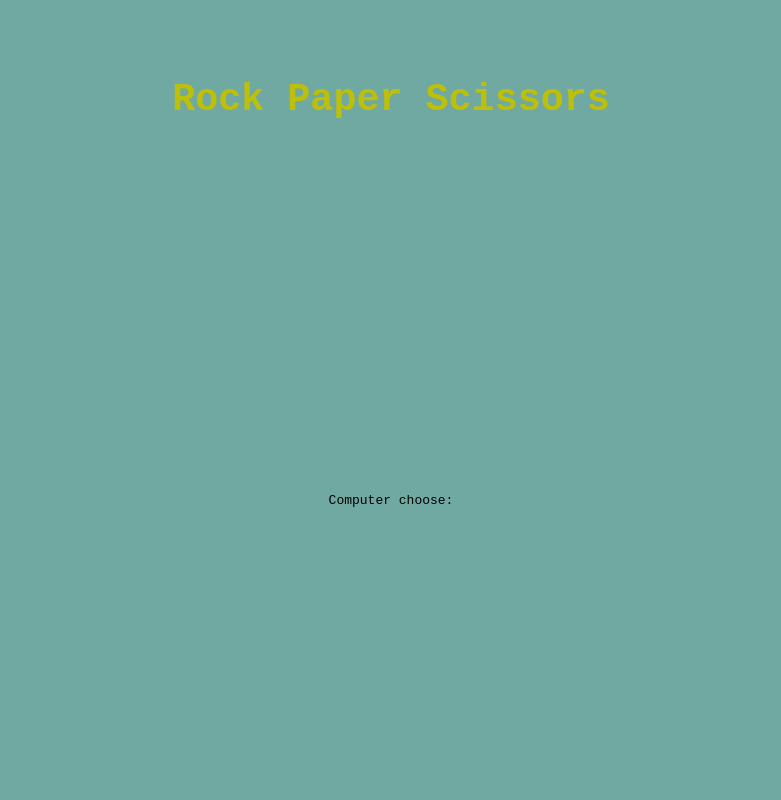
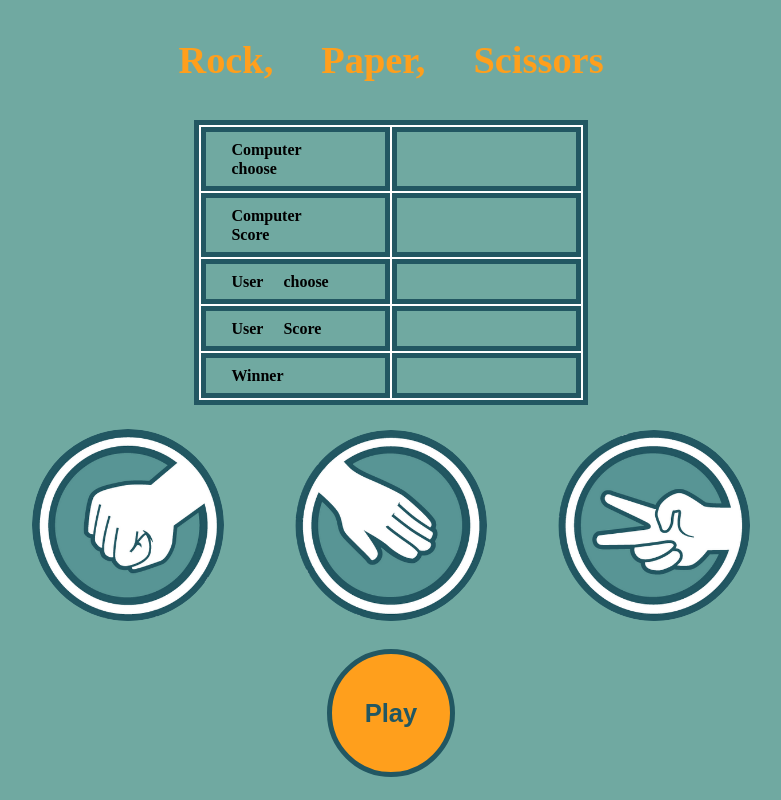
Before and after one commit to MafteiMugurel/Informal-School-of-IT-Web-Development-JavaScript-, a plain HTML site: page Rock-Paper-Scissors-Game/index.html in a window 1280 px wide. Both pictures are taken after a click on the button "Play Game". Shown: the top 800 px of the page, without its empty margins (249-1030 px from the left). Drawn offline with Linux system fonts and the light colour scheme.

Commit message:
Finish game-Enjoy

```diff
--- a/Rock-Paper-Scissors-Game/index.html
+++ b/Rock-Paper-Scissors-Game/index.html
@@ -5,55 +5,43 @@
     <script type="text/javascript" src="scripts.js"></script>
   </head>
   <body>
-    <header>Rock Paper Scissors</header>
+    <header>Rock, Paper, Scissors</header>
 
-    <div id="page1" class="page" style="display: block">
-      <div class="button">
-        <button onclick="show('page2');" class="button-page1">Play Game</button>
-      </div>
+    <div id="page1" class="page" style="display: flex">
+      <button onclick="show();" class="button-page1">Play Game</button>
     </div>
 
     <div id="page2" class="page" style="display: none">
-      <div>
-        Computer choose:
-        <div id="computerChoose"></div>
+      <table class="table-score">
+        <tr>
+          <td>Computer choose</td>
+          <td id="computerChoose"></td>
+        </tr>
+        <tr>
+          <td>Computer Score</td>
+          <td id="computerScore"></td>
+        </tr>
+        <tr>
+          <td>User choose</td>
+          <td id="userChoose"></td>
+        </tr>
+        <tr>
+          <td>User Score</td>
+          <td id="userScore"></td>
+        </tr>
+        <tr>
+          <td>Winner</td>
+          <td id="winner"></td>
+        </tr>
+      </table>
+
+      <div class="image-select">
+        <img src="rock.png" onclick="select('rock');" />
+        <img src="paper.png" onclick="select('paper');" />
+        <img src="scissors.png" onclick="select('scissors');" />
       </div>
-      <div>
-        User choose:
-        <div id="userChoose"></div>
-      </div>
-      <div id="winner"></div>
-      <div id="userScore"></div>
-      <div id="computerScore"></div>
-      <div class="layer-1">
-        <svg onclick="select('rock');" id="icon-svg">
-          <path
-            fill="#3B4262"
-            d="M45.06 12.22c-.642-8.096-9.734-7.269-9.734-7.269-3.837-6.765-9.832-1.865-9.832-1.865-4.606-6.63-10.38-.486-10.38-.486-9.957-1.074-9.571 7.066-9.571 7.066-.234 2.588 1.403 10.593 1.403 10.593-1.477-4.614-4.68-.784-4.68-.784-3.94 6.078-.975 9.405-.975 9.405 5.33 6.246 16.688 13.743 16.688 13.743 4.113 2.356 2.373 4.457 2.373 4.457l24.876-4.11.571-4.718c3.782-11.436-.739-26.032-.739-26.032z"
-          />
-        </svg>
-        <svg onclick="select('paper');" id="icon-svg">
-          <path
-            fill="#3B4262"
-            d="M47.125 11.832a2.922 2.922 0 00-1.232-.198c-.57.04-1.029.271-1.302.65-1.604 2.248-2.919 6.493-3.979 9.905-.486 1.577-1.14 3.688-1.612 4.69-.493-2.807.064-13.09.28-17.05l.003-.064c.15-2.751.17-3.234.138-3.446-.238-1.509-.843-2.5-1.799-2.943-.966-.45-2.22-.25-3.572.563-.677.41-.865 1.816-1.446 8.19l-.002.028c-.32 3.502-1.058 11.566-1.965 12.91-1.023-1.88-2.431-12.555-3.039-17.176-.425-3.236-.673-5.094-.84-5.655-.35-1.176-1.83-2.176-3.295-2.232-1.22-.06-2.22.56-2.698 1.638-.894.995-.578 4.292.41 12.102.47 3.718 1.44 11.395.83 12.257-1.219-.133-3.31-4.942-6.215-14.299-.816-2.62-1.068-3.408-1.318-3.753-.494-1.202-2.172-2.129-3.676-2.024a3.183 3.183 0 00-.377.049c-.787.156-2.584.881-2.2 4.226 1.06 4.637 2.213 8.041 3.331 11.346l.023.066c.669 1.98 1.302 3.85 1.89 5.925 1.385 4.9.846 7.94.84 7.975-.046.312-.143.503-.288.57a.556.556 0 01-.195.045c-.44.03-1.098-.26-1.437-.45-.776-1.482-4.636-8.544-8.134-9.524l-.126-.037-.127.012c-1.283.121-2.226.606-2.803 1.441-.914 1.32-.535 3.002-.444 3.34l.052.12c.028.051 2.834 5.165 3.268 7.544.374 2.04 2.311 4.25 3.869 6.026l.064.073c.508.58.946 1.083 1.292 1.548 4.519 4.713 11.665 8.677 11.723 8.71.892.657 1.387 1.293 1.44 1.84a.798.798 0 01-.16.58l-.155.162.988.96 18.853-1.324.804-3.684c2.486-10.402 1.967-19.272 1.958-19.33.01-.327.706-3.483 1.266-6.033l.017-.065c1.117-5.08 2.505-11.4 2.772-13.803.116-1.028-.542-1.972-1.675-2.401z"
-          />
-        </svg>
-        <svg onclick="select('scissors');" id="icon-svg">
-          <path
-            fill="#3B4262"
-            d="M13.971 25.702l6.012-8.415c-2.499-.415-7.088-.507-10.846 3.235C3.212 26.421.812 39.163.312 42.248L15.37 57.24c2.711-.232 14.713-1.827 26.279-13.34.122-.249 2.94-2.321.636-4.614-1.1-1.095-2.919-1.074-4.042.044-.572.57-1.461.577-2.021.02-.56-.557-.552-1.443.02-2.012l4.087-4.069c2.076-2.067.119-5.555-2.78-4.717l-3.345 2.851c-.611.53-1.52.439-2.022-.14-.519-.597-.408-1.503.183-2.013 11.687-10.208 9.98-8.979 17.5-15.995 2.809-2.329-.725-6.447-3.493-4.09L28.182 25.45c-.529.448-1.34.457-1.86-.02-.601-.517-.615-1.262-.222-1.85L38.787 3.944c1.854-2.5-1.795-5.277-3.749-2.757L16.28 27.307c-.452.65-1.364.8-1.985.345a1.377 1.377 0 01-.323-1.95z"
-          />
-        </svg>
-      </div>
-      <div class="button">
-        <button onclick="play()" class="text-button">Roll</button>
-      </div>
-    </div>
 
-    <div id="page3" class="page" style="display: none">
-      <div class="button">
-        <button class="text-button">User win</button>
-      </div>
+      <button onclick="play()" class="button-page2">Play</button>
     </div>
   </body>
 </html>
--- a/Rock-Paper-Scissors-Game/scripts.js
+++ b/Rock-Paper-Scissors-Game/scripts.js
@@ -3,12 +3,14 @@ var userOption;
 var rounds = 0;
 var compluterScore = 0;
 var userScore = 0;
+
 function play() {
   let computerOption = options[Math.floor(Math.random(options) * 3)];
   rounds = rounds + 1;
 
   var computerOptionElement = document.getElementById("computerChoose");
   computerOptionElement.innerText = computerOption;
+
   if (computerOption === userOption) {
     var roundResult = document.getElementById("winner");
     roundResult.innerText = "Tie";
@@ -45,23 +47,19 @@ function play() {
       }
     }
   }
+
   var userWins = document.getElementById("userScore");
   userWins.innerText = userScore;
+
   var computerWins = document.getElementById("computerScore");
   computerWins.innerText = compluterScore;
 }
 
-function show(elementID) {
-  var ele = document.getElementById(elementID);
-  if (!ele) {
-    alert("No Such Page Found.");
-    return;
-  }
-  var pages = document.getElementsByClassName("page");
-  for (var i = 0; i < pages.length; i++) {
-    pages[i].style.display = "none";
-  }
-  ele.style.display = "block";
+function show() {
+  var page1 = document.getElementById("page1");
+  var page2 = document.getElementById("page2");
+  page1.style.display = "none";
+  page2.style.display = "flex";
 }
 
 function select(option) {
--- a/Rock-Paper-Scissors-Game/style.scss
+++ b/Rock-Paper-Scissors-Game/style.scss
@@ -1,40 +1,90 @@
-$blue: #3b4262;
+$orange: #ff9f1c;
 $green: #70a9a1;
-$acidGreen: #bdbf09;
+$forestGreen: #225762;
 
 body {
   margin: 0;
   background-color: $green;
-  font-family: monospace;
+  font-family: emoji;
 }
 
 header {
   display: flex;
   justify-content: center;
   align-items: center;
-  width: 100%;
-  height: 25vh;
-  color: $acidGreen;
-  font-family: monospace;
+  height: 15vh;
+  color: $orange;
   font-weight: bold;
   font-size: 3vw;
 }
-div:first-of-type {
-  height: 75vh;
-  display: flex;
-  justify-content: center;
-  align-items: center;
+
+#page1 {
+  flex-flow: column;
+  place-items: center;
+  height: 85vh;
+  justify-content: space-evenly;
 
   .button-page1 {
-    color: $acidGreen;
-    background-color: $blue;
+    color: $orange;
+    background-color: $forestGreen;
     border: none;
-    width: 15vw;
-    height: 15vh;
+    width: 10vw;
+    height: 10vw;
     border-radius: 50%;
-    font-family: monospace;
     font-weight: bold;
     font-size: 2vw;
     cursor: pointer;
+    border: 5px solid $orange;
   }
 }
+
+#page2 {
+  flex-flow: column;
+  place-items: center;
+
+  .table-score {
+    width: fit-content;
+    display: flex;
+    flex-flow: row;
+    place-content: center;
+    border: 5px solid $forestGreen;
+    background-color: white;
+
+    tr {
+      td {
+        background-color: $green;
+        border: 5px solid $forestGreen;
+        width: 10vw;
+        padding: 1vh 2vw;
+
+        &:first-of-type {
+          font-weight: bold;
+        }
+      }
+    }
+  }
+
+  .image-select {
+    margin: 3vh 0;
+
+    img {
+      width: 15vw;
+      margin: 0 2vw;
+      cursor: pointer;
+      border-radius: 50%;
+    }
+  }
+
+  .button-page2 {
+    color: $forestGreen;
+    background-color: $orange;
+    border: none;
+    width: 10vw;
+    height: 10vw;
+    border-radius: 50%;
+    font-weight: bold;
+    font-size: 2vw;
+    cursor: pointer;
+    border: 5px solid $forestGreen;
+  }
+}
```
Also changed, not shown: Rock-Paper-Scissors-Game/paper.png (added), Rock-Paper-Scissors-Game/rock.png (added), Rock-Paper-Scissors-Game/scissors.png (added), Rock-Paper-Scissors-Game/style.css, 1 other file.
